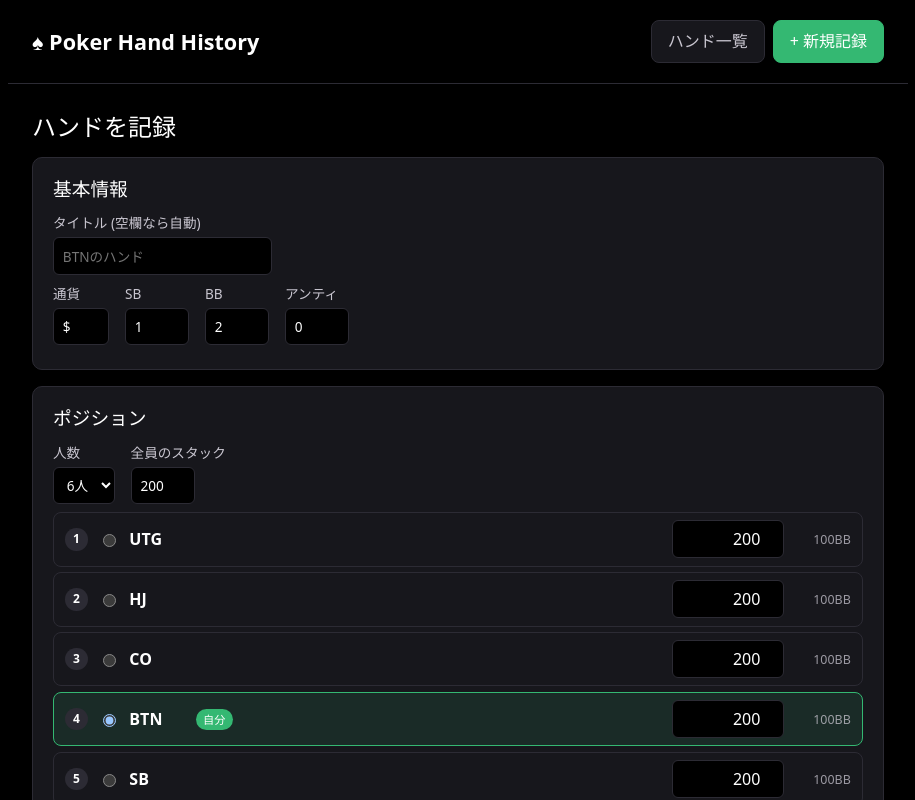
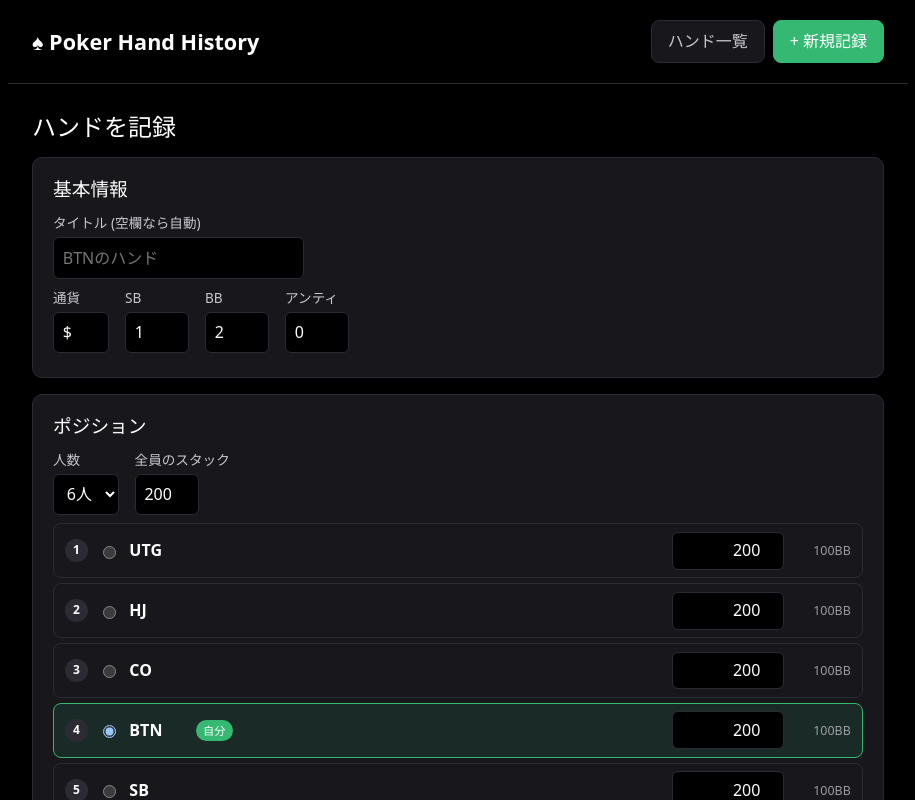
Before and after one commit to yoshi33300/poker-hand-history, a React (Vite) app: page / in a window 1280 px wide. Both pictures are taken after a click on the button "+ 新規記録". Shown: the top 800 px of the page, without its empty margins (182-1097 px from the left). Built offline with nearby package versions, Linux system fonts and the light colour scheme.

Commit message:
入力欄のiOS自動ズームを解消
- SB/BB/アンティ/スタック入力のfont-sizeを16px以上に固定し、タップ時に画面が拡大されるのを防止

```diff
--- a/src/App.css
+++ b/src/App.css
@@ -79,6 +79,8 @@
   border-radius: 6px;
   background: var(--bg);
   color: var(--text-h);
+  /* Keep at/above 16px so iOS Safari doesn't auto-zoom the page on focus. */
+  font-size: 1rem;
 }
 
 .field-row input[type='number'] {
@@ -188,6 +190,8 @@ button.primary:hover {
   background: var(--bg);
   color: var(--text-h);
   text-align: right;
+  /* Keep at/above 16px so iOS Safari doesn't auto-zoom the page on focus. */
+  font-size: 1rem;
 }
 
 /* ---- Drum-roll picker (bottom sheet) ---- */
```
